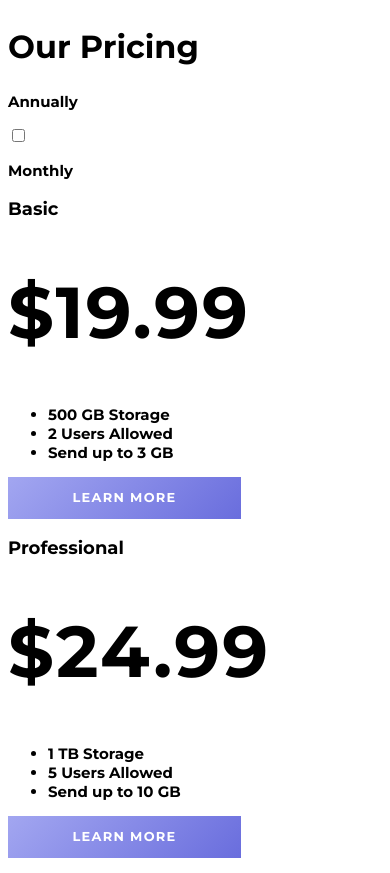
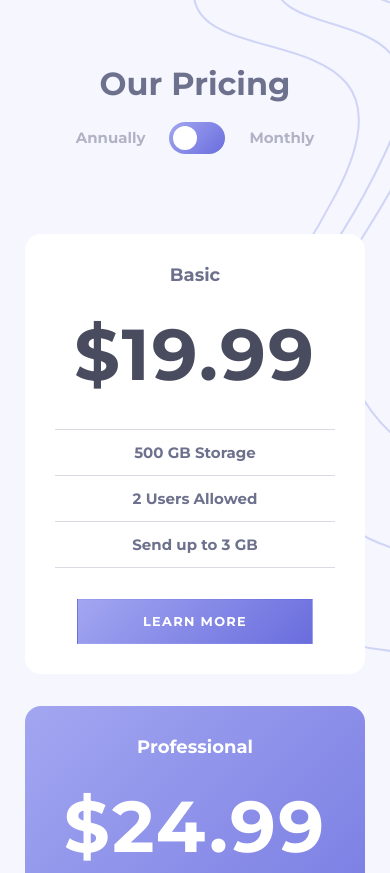
Before and after one commit to bluepersia/pricing-component-with-toggle, a plain HTML site: page index.html in a window 390 px wide. Shown: the top 873 px of the page. Drawn offline with Linux system fonts and the light colour scheme.

Commit message:
Mobile style

```diff
--- a/index.html
+++ b/index.html
@@ -52,7 +52,7 @@
           <li class="component_plan_list_item">5 Users Allowed</li>
           <li class="component_plan_list_item">Send up to 10 GB</li>
         </ul>
-        <button class="component_btn component_btn-1">Learn More</button>
+        <button class="component_btn component_btn-2">Learn More</button>
       </div>
 
       <div class="component_plan component_plan--small">
--- a/style.css
+++ b/style.css
@@ -14,12 +14,28 @@ html
 {
     font-size: 15px;
 }
+body {
+    margin: 0;
+}
 
 .component
 {
     font-family: "Montserrat", sans-serif;
     font-weight: bold;
     min-height: 100vh;
+    text-align: center;
+    color:var(--color-2);
+    padding: 4.26em 6.4% 4.73em;
+    background-image: url(./images/bg-top.svg);
+    background-repeat: no-repeat;
+    background-size: contain;
+    background-position: top -2em right -12em;
+    background-color: hsl(235, 80%, 98%);
+}
+
+.component, .component * {
+    box-sizing: border-box;
+    margin: 0;
 }
 
 .component h1 {
@@ -48,7 +64,7 @@ html
     letter-spacing: .10em;
     text-transform: uppercase;
     transition:color 300ms, background 300ms, border 300ms;
-    border:none;
+    border:transparent 1px solid;
     padding: 1.07em 5em;
 }
 .component_btn-1
@@ -77,3 +93,122 @@ html
     border:solid 1px var(--color-4);
     color: var(--color-4);
  }
+
+
+
+ .component_annually, .component_monthly {
+    opacity: 50%;
+ }
+
+ .component_switch
+{
+    width: 56px;
+    height: 32px;
+    position: relative;
+}
+.component_switch_checkbox {
+    width: 100%;
+    height: 100%;
+    opacity: 0%;
+    cursor: pointer;
+}
+
+.component_switch_slider
+{
+    background:var(--gradient-1);
+    width: 100%;
+    height: 100%;
+    position: absolute;
+    top: 0px;
+    left:0px;
+    border-radius: 32px;
+    pointer-events: none;
+}
+
+.component_switch_slider::after
+{
+    content: '';
+    width: 24px;
+    height: 24px;
+    position: absolute;
+    background-color: var(--color-4);
+    border-radius: 50%;
+    top: 50%;
+    left: 4px;
+    transform: translateY(-50%);
+}
+
+.component_switch_checkbox:checked + .component_switch_slider::after
+{
+    left:auto;
+    right: 4px;
+}
+
+.component_header {
+    margin-bottom: 5.33em;
+}
+
+
+.component_title
+{
+    margin-bottom: 1.25rem;
+}
+
+
+.component_toggle {
+    display: flex;
+    align-items: center;
+    justify-content: center;
+    gap:1.6em;
+}
+
+
+.component_main {
+    display: flex;
+    flex-direction: column;
+    gap: 2.13em;
+}
+
+.component_plan {
+    padding: 2em;
+    border-radius: 16px;
+}
+.component_plan--small {
+    background-color: var(--color-4);
+}
+.component_plan--large {
+    background:var(--gradient-1);
+    color: var(--color-4);
+}
+
+.component_plan--small .component_plan_cost
+{
+    color: var(--color-3);
+}
+
+.component_plan_title {
+margin-bottom: 1.33em;
+}
+
+
+.component_plan_cost {
+    margin-bottom: .44em;
+}
+
+
+.component_plan_list
+{
+    list-style: none;
+    padding-left: 0;
+    margin-bottom: 2.13em;
+}
+
+.component_plan_list_item
+{
+    border-bottom: 1px solid hsl(232, 13%, 49%, 25%);
+    padding: .86em;
+}
+.component_plan_list_item:first-child
+ {
+    border-top: 1px solid hsl(232, 13%, 49%, 25%);
+ }
```
